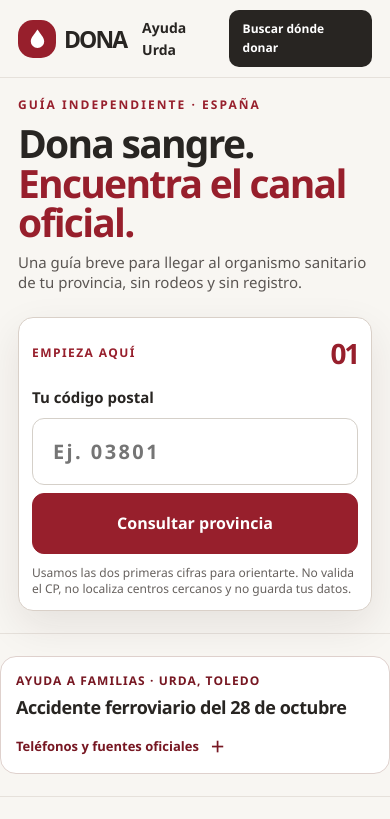
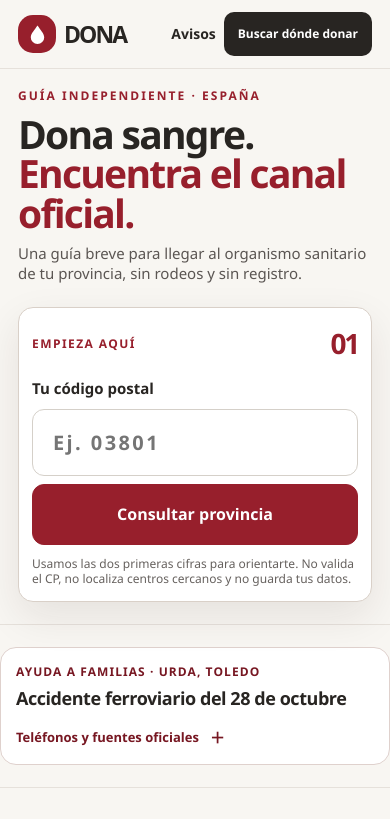
Before and after one commit to nicolasbeneitofiles05-create/dona, a plain HTML site: page index.html in a window 390 px wide. Shown: the top 819 px of the page. Drawn offline with Linux system fonts and the light colour scheme.

Commit message:
fix: preserve Avisos as primary responsive navigation item

```diff
--- a/index.html
+++ b/index.html
@@ -109,7 +109,7 @@
 </style>
 </head><body>
 <a class="skip-link" href="#inicio">Saltar al contenido</a>
-<header><div class="container head"><a class="logo" href="#inicio"><span class="drop" aria-hidden="true"><svg viewBox="0 0 24 24" fill="none"><path d="M12 2.5C9 7.1 5 10.8 5 15a7 7 0 0 0 14 0c0-4.2-4-7.9-7-12.5Z" fill="currentColor"/></svg></span>DONA<span class="brand-tagline">GUÍA INDEPENDIENTE</span></a><nav aria-label="Navegación"><a href="#ayuda-urda">Ayuda Urda</a><a href="#alertas">Avisos</a><a href="#comunidades">Comunidades</a><a class="nav-cta" href="#buscar">Buscar dónde donar</a></nav></div></header>
+<header><div class="container head"><a class="logo" href="#inicio"><span class="drop" aria-hidden="true"><svg viewBox="0 0 24 24" fill="none"><path d="M12 2.5C9 7.1 5 10.8 5 15a7 7 0 0 0 14 0c0-4.2-4-7.9-7-12.5Z" fill="currentColor"/></svg></span>DONA<span class="brand-tagline">GUÍA INDEPENDIENTE</span></a><nav aria-label="Navegación"><a href="#alertas">Avisos</a><a href="#ayuda-urda">Ayuda Urda</a><a href="#comunidades">Comunidades</a><a class="nav-cta" href="#buscar">Buscar dónde donar</a></nav></div></header>
 <main id="inicio" tabindex="-1">
 <section class="redesign-hero container" aria-labelledby="pageTitle">
  <div class="hero-copy">
```
